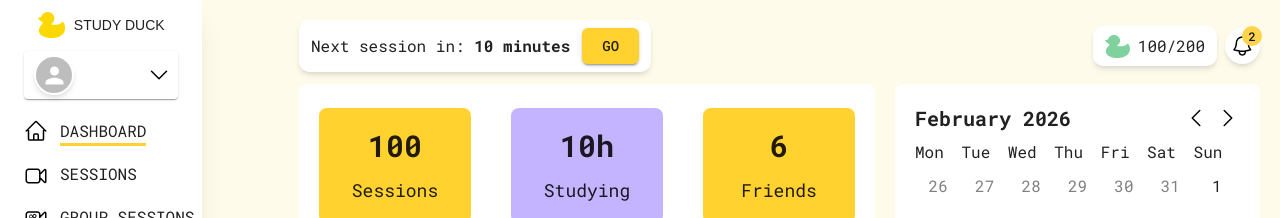
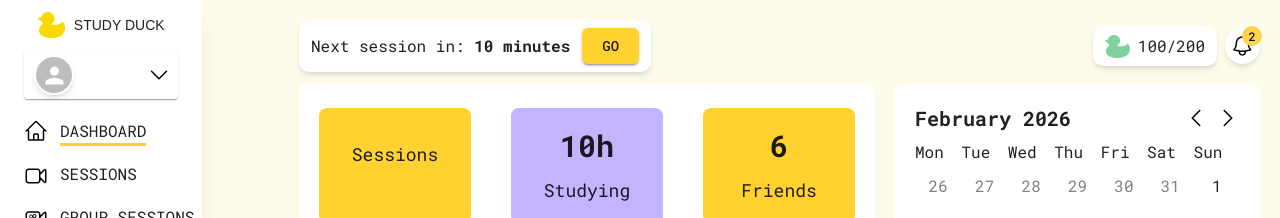
Before and after one commit to brovnie/study-duck, a Next.js app in the folder frontend/: page /dashboard in a window 1280 px wide. Shown: the top 218 px of the page. Built offline with nearby package versions, Linux system fonts and the light colour scheme; no server answers; a web font is replaced by a local one; what @mui/material-nextjs would draw is missing.

Commit message:
Show sessions number

```diff
--- a/frontend/src/components/Dashboard/Dashboard/Stats.tsx
+++ b/frontend/src/components/Dashboard/Dashboard/Stats.tsx
@@ -1,13 +1,21 @@
+"use client";
 import React from "react";
 import Chart from "./Chart";
+import { useUser } from "@/context/UserContext";
+import { useGetSessionsCount } from "@/hooks/queries/useGetSessionsCount";
 
 const Stats = () => {
+  const { user } = useUser();
+  const sessionsCount = useGetSessionsCount(user?.id);
+  console.log(sessionsCount.data);
   return (
     <div className="bg-white p-5 rounded-md mt-3 flex-1 w-full">
       <div className="flex flex-row gap-10 pt-1 pb-2">
         <div className="flex flex-col flex-1 gap-3 bg-amber-300 p-5 rounded-md text-center">
-          <p className="text-3xl font-bold">100</p>
-          <p className="text-lg">Sessions</p>
+          <p className="text-3xl font-bold">{sessionsCount?.data?.total}</p>
+          <p className="text-lg">
+            {sessionsCount?.data?.total === 1 ? "Session" : "Sessions"}
+          </p>
         </div>
         <div className="flex flex-col flex-1 gap-3 bg-violet-300 p-5 rounded-md text-center">
           <p className="text-3xl font-bold">10h</p>
--- a/frontend/src/components/Dashboard/sidebar/Profile.tsx
+++ b/frontend/src/components/Dashboard/sidebar/Profile.tsx
@@ -8,6 +8,7 @@ import CustomLink from "../../UI/Link";
 import Link from "next/link";
 import { useUser } from "@/context/UserContext";
 import { useGetPoints } from "@/hooks/queries/useGetPoints";
+import { useGetSessionsCount } from "@/hooks/queries/useGetSessionsCount";
 
 const CustomAccordion = styled(Accordion)(({ theme }) => ({
   "& .MuiAccordionSummary-root": {
@@ -29,6 +30,7 @@ const CustomAccordion = styled(Accordion)(({ theme }) => ({
 const Profile = () => {
   const { user } = useUser();
   const points = useGetPoints(user?.id);
+  const sessionsCount = useGetSessionsCount(user?.id);
 
   return (
     <div className="w-full px-4 mt-3 mb-5">
@@ -83,7 +85,7 @@ const Profile = () => {
               </div>
               <div className="flex flex-row items-center justify-between min-w-full">
                 <p className="uppercase">Sessions</p>
-                <p>100</p>
+                <p>{sessionsCount?.data?.total}</p>
               </div>
             </div>
             <CustomLink
--- a/frontend/src/components/Friends/Profile.tsx
+++ b/frontend/src/components/Friends/Profile.tsx
@@ -6,7 +6,6 @@ import { useUser } from "@/context/UserContext";
 
 const Profile = () => {
   const { user } = useUser();
-  console.log(user);
   return (
     <>
       <Avatar sx={{ width: 100, height: 100 }} src={user?.profilePic} />
--- a/frontend/src/context/UserContext.tsx
+++ b/frontend/src/context/UserContext.tsx
@@ -17,6 +17,7 @@ interface User {
 }
 
 interface UserContextType {
+  id: string;
   user: User | null;
   loading: boolean;
   login: (userData: User) => void;
@@ -33,7 +34,7 @@ const UserContext = createContext<UserContextType | undefined>(undefined);
 export const UserProvider = ({ children }: UserProviderProps) => {
   const [user, setUser] = useState<User | null>(null);
   const { data, isLoading, isError, isSuccess } = useGetCurrentUser();
-  console.log(data);
+
   useEffect(() => {
     if (data) setUser(data.data);
   }, [data]);
--- /dev/null
+++ b/frontend/src/hooks/queries/useGetSessionsCount.ts
@@ -0,0 +1,10 @@
+import { getSessionsCount } from "@/lib/api/users";
+import { useQuery } from "@tanstack/react-query";
+
+export const useGetSessionsCount = (id?: string) => {
+  return useQuery({
+    queryKey: ["user", "sessions", "count", id],
+    queryFn: () => getSessionsCount(id as string),
+    enabled: !!id,
+  });
+};
--- a/frontend/src/lib/api/users.ts
+++ b/frontend/src/lib/api/users.ts
@@ -148,3 +148,20 @@ export const getPoints = async (id: string) => {
 
   return responseData;
 };
+
+export const getSessionsCount = async (id: string) => {
+  const url = `${process.env.NEXT_PUBLIC_API_BASE_URL}users/${id}/sessions/count`;
+
+  const response = await fetch(url, {
+    method: "GET",
+    credentials: "include",
+  });
+
+  const responseData = await response.json();
+
+  if (!response.ok) {
+    throw responseData;
+  }
+
+  return responseData;
+};
```
Also changed, not shown: 1 other file (tests, documents, lock files or other folders).
